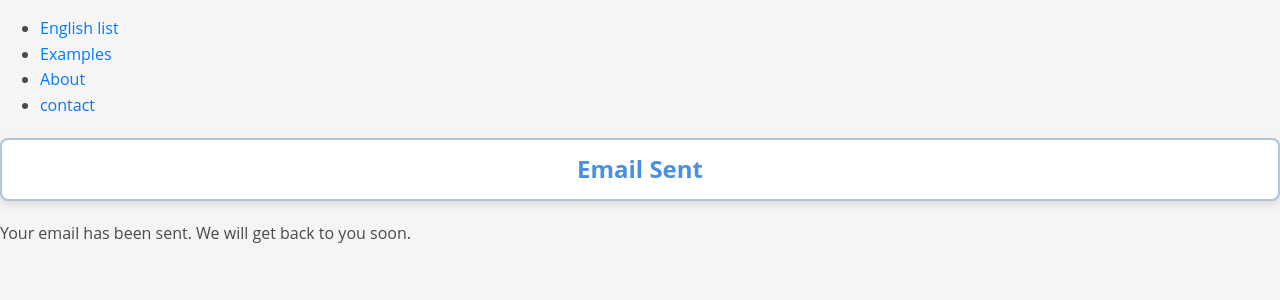
After one commit to SimonBure/Vocablizer, a Django app: page /email-sent/ in a window 1280 px wide. The commit adds this page. Shown: the top 300 px of the page. Run offline with Django 4.2, Linux system fonts and the light colour scheme.

Commit message:
chore: Update contact form and views to handle form submission

```diff
--- /dev/null
+++ b/vocablizer/listings/forms.py
@@ -0,0 +1,6 @@
+from django import forms
+
+class ContactUsForm(forms.Form):
+   name = forms.CharField(required=False)
+   email = forms.EmailField()
+   message = forms.CharField(max_length=1000)
--- a/vocablizer/listings/static/listings/styles.css
+++ b/vocablizer/listings/static/listings/styles.css
@@ -69,3 +69,5 @@ button:hover {
 .section {
     margin-bottom: 2em;
 }
+
+.errorlist { margin-bottom: -10px }
--- /dev/null
+++ b/vocablizer/listings/templates/listings/email_sent.html
@@ -0,0 +1,8 @@
+{% extends 'listings/base.html' %}
+
+{% block content %}
+
+<h1>Email Sent</h1>
+<p>Your email has been sent. We will get back to you soon.</p>
+
+{% endblock %}
--- a/vocablizer/listings/views.py
+++ b/vocablizer/listings/views.py
@@ -1,31 +1,59 @@
-from django.shortcuts import render
+from django.core.mail import send_mail
+from listings.forms import ContactUsForm
 from listings.models import English
 from listings.models import Example
+from django.shortcuts import render
 from django.shortcuts import get_object_or_404
+from django.shortcuts import redirect
 
 def english_list(request):
     english_words = English.objects.all()
-    return render(request, "listings/english_list.html",
+    return render(request,
+                   "listings/english_list.html",
                   {'words': english_words})
 
 def english_detail(request, english_id):
     english_word = get_object_or_404(English, pk=english_id) # pk = primary key. Generate error404: generic error page
-    return render(request, "listings/english_detail.html",
+    return render(request,
+                   "listings/english_detail.html",
                   {'english_word': english_word})
 
 def example_list(request):
     examples = Example.objects.all()
-    return render(request, "listings/example_list.html",
+    return render(request,
+                   "listings/example_list.html",
                   {'examples': examples})
 
 def example_detail(request, example_id):
     example = get_object_or_404(Example, pk=example_id) # pk = primary key. Generate error404: generic error page
-    return render(request, "listings/example_detail.html",
+    return render(request,
+                   "listings/example_detail.html",
                   {'example': example})
 
-
 def about(request):
-    return render(request, 'listings/about.html')
+    return render(request,
+                   'listings/about.html')
 
 def contact(request):
-    return render(request, 'listings/contact.html')
+    if request.method == 'POST':
+        form = ContactUsForm(request.POST)
+
+        if form.is_valid():
+            send_mail(
+                subject='Website Inquiry : from ' + form.cleaned_data['email'],
+                message=form.cleaned_data['message'],
+                from_email=form.cleaned_data['email'],
+                recipient_list=['calik63658@tiervio.com']
+            )
+        return redirect('email-sent')
+
+    else:
+        form = ContactUsForm()
+
+    return render(request,
+                    'listings/contact.html',
+                {'form': form})
+
+def email_sent(request):
+    return render(request,
+                   'listings/email_sent.html')
--- a/vocablizer/vocablizer/settings.py
+++ b/vocablizer/vocablizer/settings.py
@@ -15,6 +15,8 @@ from pathlib import Path
 # Build paths inside the project like this: BASE_DIR / 'subdir'.
 BASE_DIR = Path(__file__).resolve().parent.parent
 
+# Email ssent in console
+EMAIL_BACKEND = 'django.core.mail.backends.console.EmailBackend'
 
 # Quick-start development settings - unsuitable for production
 # See https://docs.djangoproject.com/en/4.1/howto/deployment/checklist/
--- a/vocablizer/vocablizer/urls.py
+++ b/vocablizer/vocablizer/urls.py
@@ -21,9 +21,10 @@ urlpatterns = [
     path('admin/', admin.site.urls),
     path('english/', views.english_list, name='english-list'),
     path('about/', views.about, name='about'),
-    path('contact/', views.contact, name='contact'),
+    path('contact-us/', views.contact, name='contact'),
     path('english/', views.english_list, name='english-list'),
     path('english/<int:english_id>/', views.english_detail, name='english-detail'),
     path('example/', views.example_list, name='example-list'),
     path('example/<int:example_id>/', views.example_detail, name='example-detail'),
+    path('email-sent/', views.email_sent, name='email-sent'),
 ]
```
Also changed, not shown: vocablizer/listings/templates/listings/contact.html (+8 -0 lines).
